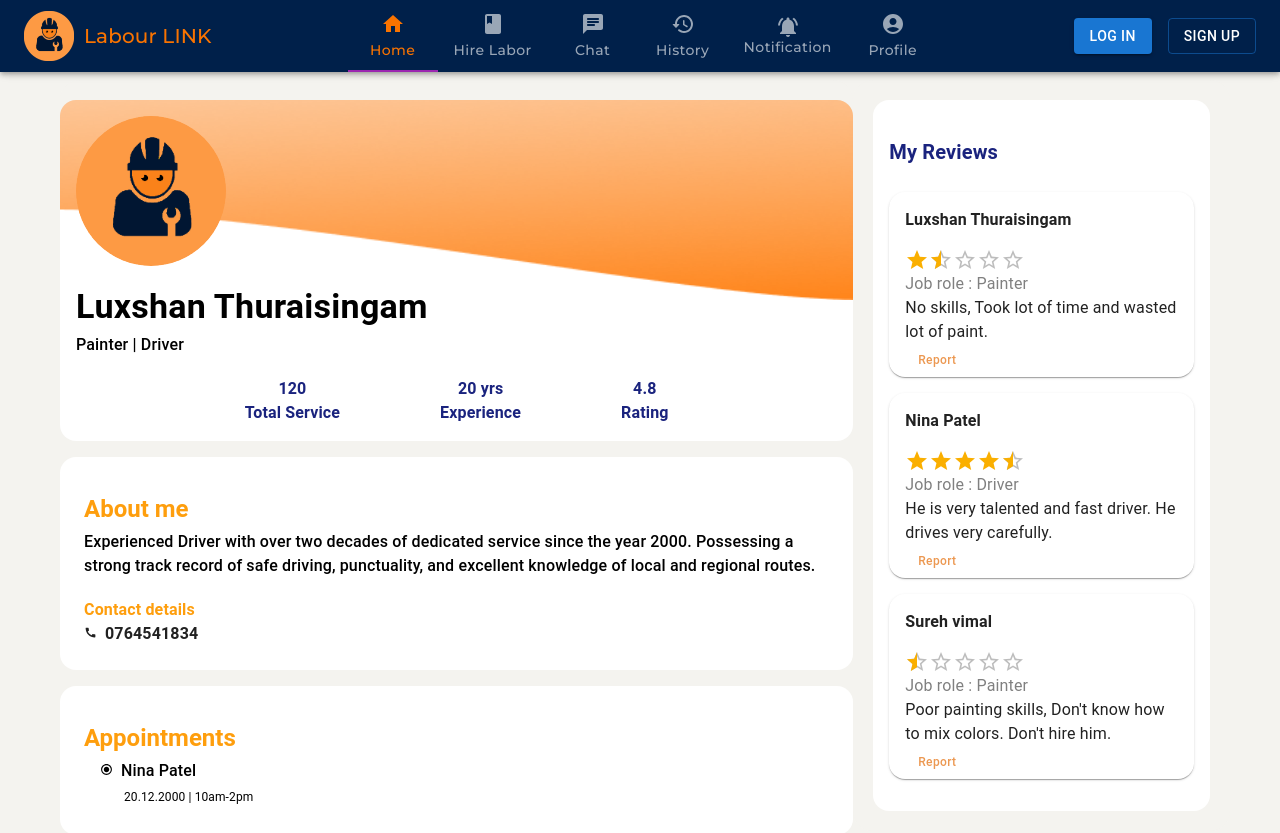
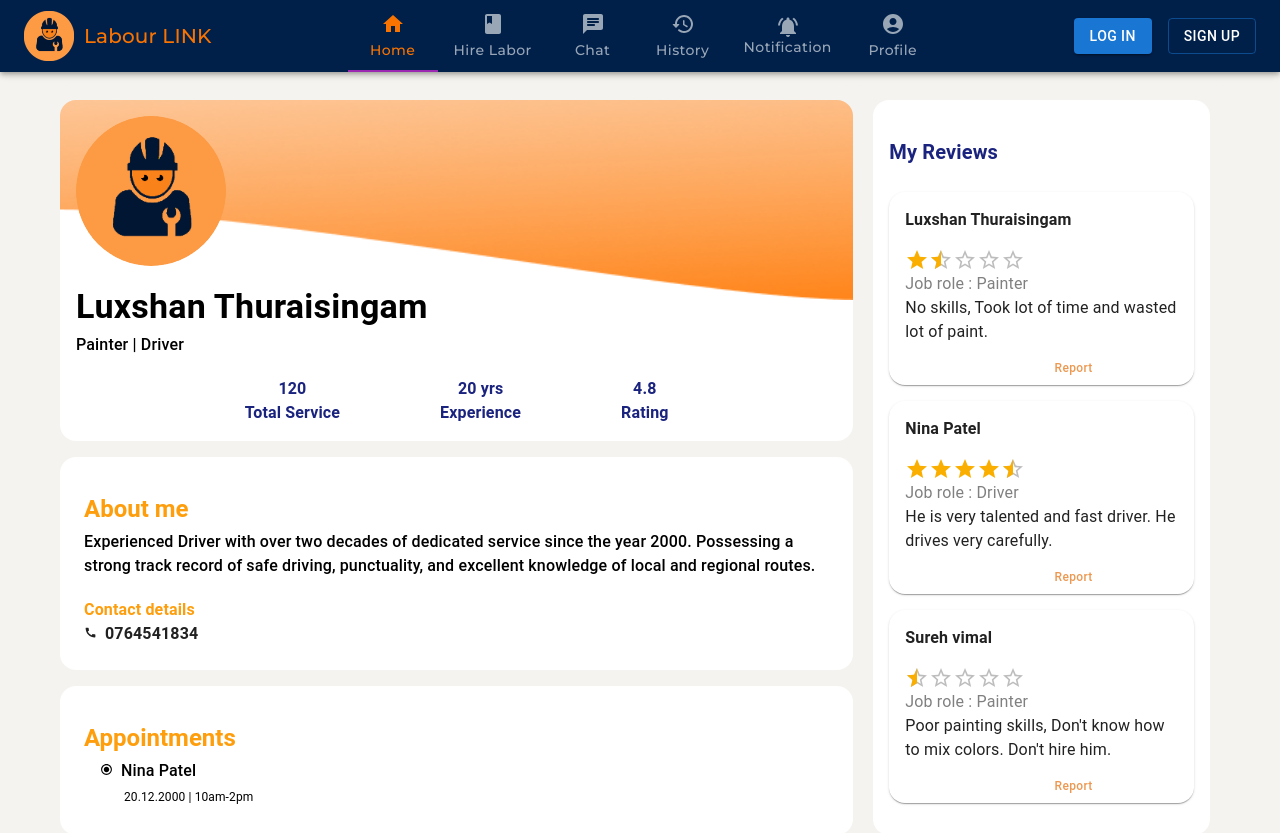
Before and after one commit to T-Luxshan/LabourLink-WebApp, a React (Create React App) app: page /profile/labour in a window 1280 px wide. Shown: the top 833 px of the page. Built offline with nearby package versions, Linux system fonts and the light colour scheme; no server answers.

Commit message:
stared to create appointment page

```diff
--- a/src/App.js
+++ b/src/App.js
@@ -23,6 +23,7 @@ import WaitingPage from "./Pages/Authentication/WaitingPage";
 import LabourProfile from "./Pages/Labour/LabourProfile";
 import NavigationBarLabour from "./Components/NavigationBarLabour";
 import Report from "./Components/Report";
+import NewAppointments from "./Pages/Labour/NewAppointments";
 
 
 export const ThemeContext = createContext(null);
@@ -217,6 +218,16 @@ function App() {
                 </>
               }
             />
+            <Route
+              path="/profile/labour/newappointments"
+              element={
+                <>
+                  <NavigationBarLabour/>
+                  <NewAppointments />
+
+                </>
+              }
+            />
           </Routes>
         </Router>
       </div>
--- a/src/Pages/Labour/LabourProfile.js
+++ b/src/Pages/Labour/LabourProfile.js
@@ -9,7 +9,6 @@ import Avatar from '@mui/material/Avatar';
 import Rating from '@mui/material/Rating';
 import CallIcon from '@mui/icons-material/Call';
 import RadioButtonCheckedIcon from '@mui/icons-material/RadioButtonChecked';
-import Button from '@mui/material/Button';
 import Report from '../../Components/Report';
 
 // Import the reviews JSON data
@@ -65,7 +64,7 @@ const LabourProfile = () => {
     setExperience(20);
     setAvgRating(4.8);
     setName('Luxshan Thuraisingam');
-    setReviews(reviewsData); // Set reviews from the imported JSON data
+    setReviews(reviewsData);
   }, []);
 
   const handleReviewClick = (review) => {
@@ -180,21 +179,23 @@ const LabourProfile = () => {
                 <Typography variant="h6" sx={{ fontWeight: 'bold', color: '#1A237E', mb: 3, mt: '20px' }}>
                   My Reviews
                 </Typography>
-                {reviews.map((review, index) => (
-                  <Box key={index} sx={{ pt: 2, pr: 2, pl: 2, boxShadow: 1, borderRadius: 4, mb: 2, display: 'flex', flexDirection: 'column' }} onClick={() => handleReviewClick(review)}>
-                    <Typography sx={{ fontWeight: 'bold', mb:2 }}>{review.customerName}</Typography>
-                    <Rating name="half-rating-read" value={review.rating} precision={0.5} readOnly />
-                    <Typography sx={{ color:'grey' }}>Job role : {review.jobRole}</Typography>
-                    <Typography>{review.description}</Typography>
-                    <Report/>
-                    {/* <Button variant="text" color="primary"
-                      sx={{ fontSize: '12px', textTransform: 'none', ml: 'auto' }}
-                      onClick={() => handleReviewClick(review)}
-                      >
-                      Report
-                    </Button> */}
-                  </Box>
-                ))}
+                {reviews.length === 0 ? (
+                  <Typography sx={{ textAlign: 'center', color: 'grey' }}>
+                    There are no reviews yet
+                  </Typography>
+                ) : (
+                  reviews.map((review, index) => (
+                    <Box key={index} sx={{ pt: 2, pr: 2, pl: 2, boxShadow: 1, borderRadius: 4, mb: 2, display: 'flex', flexDirection: 'column' }} onClick={() => handleReviewClick(review)}>
+                      <Typography sx={{ fontWeight: 'bold', mb: 2 }}>{review.customerName}</Typography>
+                      <Rating name="half-rating-read" value={review.rating} precision={0.5} readOnly />
+                      <Typography sx={{ color: 'grey' }}>Job role : {review.jobRole}</Typography>
+                      <Typography>{review.description}</Typography>
+                      <Box sx={{ display: 'flex', justifyContent: 'flex-end', mt: 1 }}>
+                        <Report />
+                      </Box>
+                    </Box>
+                  ))
+                )}
               </Box>
             </SubBox>
           </Grid>
```
